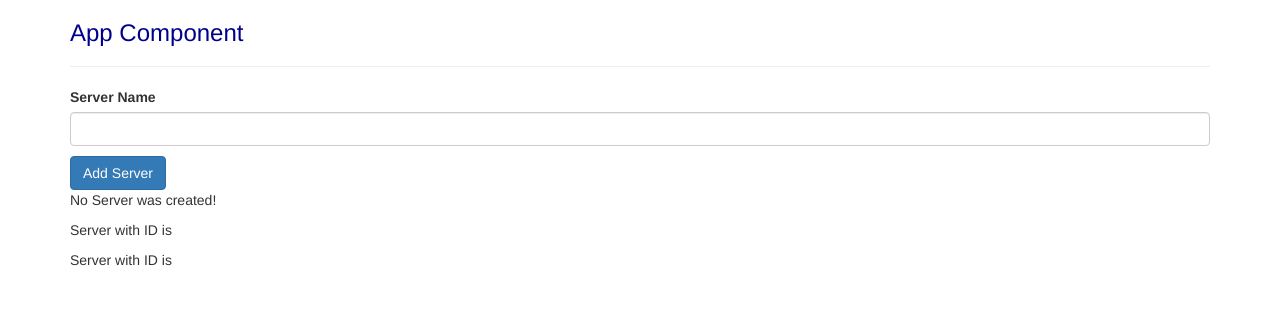
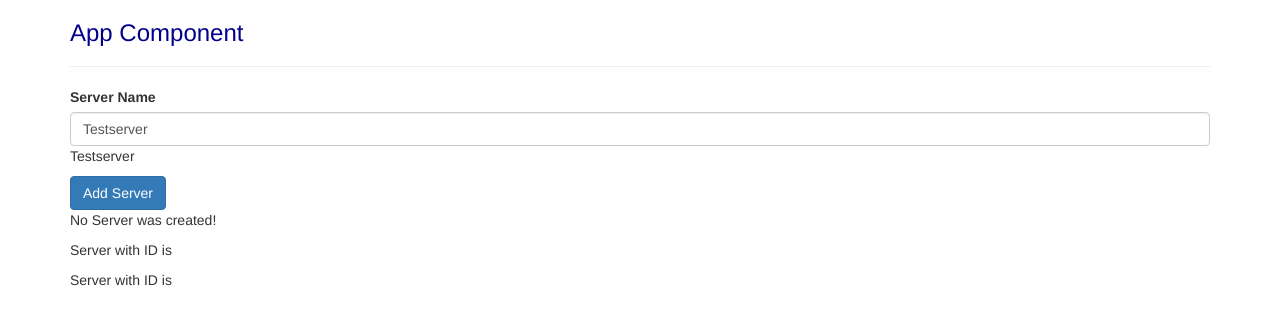
Before and after one commit to mschamle/first-angular-app, an Angular app: page / in a window 1280 px wide. Shown: the top 324 px of the page. Built offline with nearby package versions, Linux system fonts and the light colour scheme.

Commit message:
Replace input field with two-way databinding

```diff
--- a/src/app/app.module.ts
+++ b/src/app/app.module.ts
@@ -1,4 +1,5 @@
 import { NgModule } from '@angular/core';
+import { FormsModule } from '@angular/forms';
 import { BrowserModule } from '@angular/platform-browser';
 
 import { AppComponent } from './app.component';
@@ -12,7 +13,8 @@ import { ServersComponent } from './servers/servers.component';
     ServersComponent
   ],
   imports: [
-    BrowserModule
+    BrowserModule,
+    FormsModule
   ],
   providers: [],
   bootstrap: [AppComponent]
--- a/src/app/servers/servers.component.html
+++ b/src/app/servers/servers.component.html
@@ -2,7 +2,7 @@
 <input
   type="text"
   class="form-control"
-  (input)="onUpdateServerName($event)">
+  [(ngModel)]="serverName">
 <p>{{serverName}}</p>
 <button
   class="btn btn-primary"
--- a/src/app/servers/servers.component.ts
+++ b/src/app/servers/servers.component.ts
@@ -8,7 +8,7 @@ import { Component, OnInit } from '@angular/core';
 export class ServersComponent implements OnInit {
   allowNewServer = false;
   serverCreationStatus = 'No Server was created!';
-  serverName = '';
+  serverName = 'Testserver';
 
   constructor() {
     setTimeout(() => {
```
